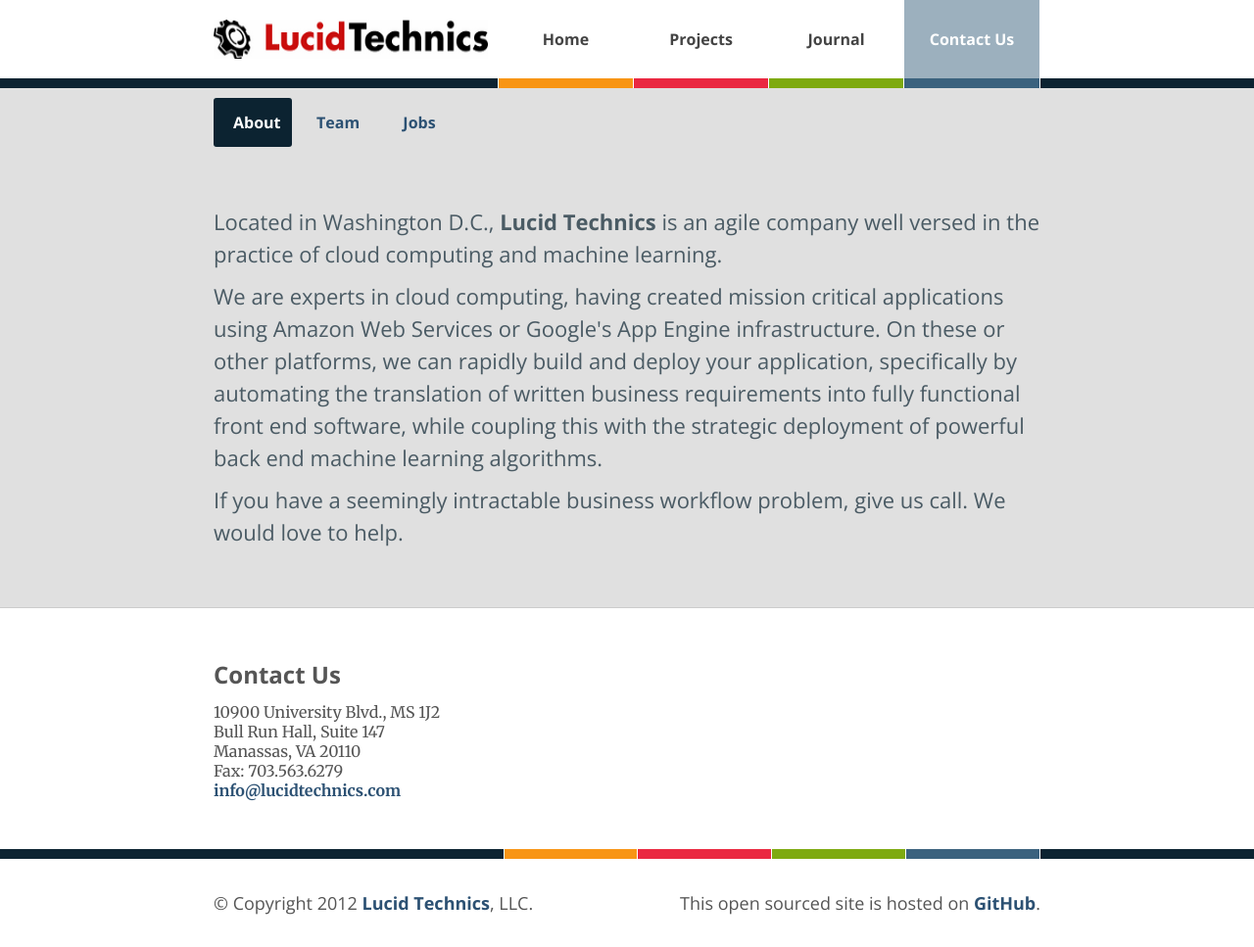
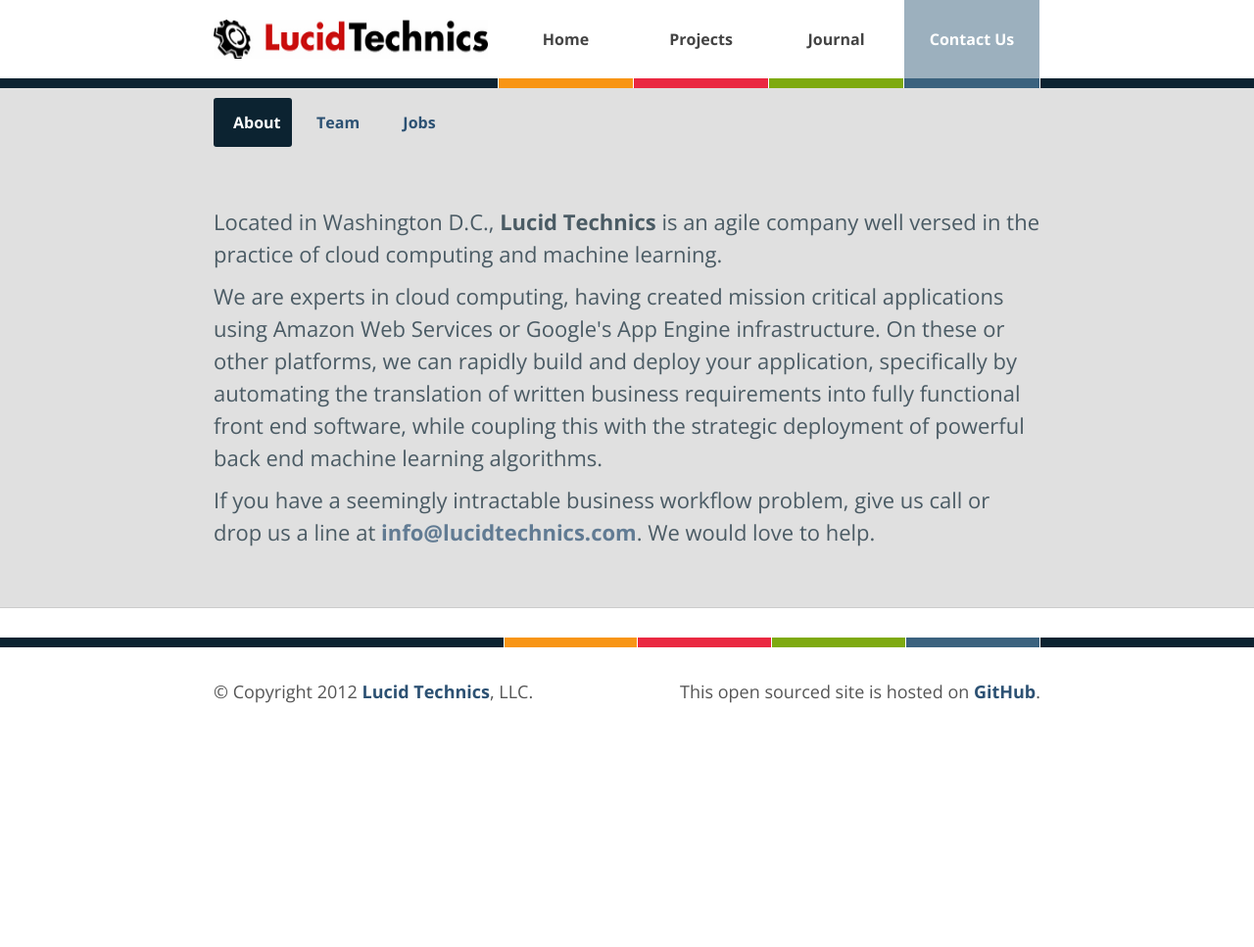
Before and after one commit to LucidTechnics/lucidtechnics.github.com, a Jekyll site: the page built from about.html, in a window 1280 px wide. Shown: the whole page at 98% size. Built offline with Jekyll 4.4.1, drawn with Linux system fonts in a browser that asks for light colours; nearby versions of some CDN libraries; after the commit the page ends 900 px from its top, so only the background shows below that.

Commit message:
Updated about.html

```diff
--- a/about.html
+++ b/about.html
@@ -15,20 +15,9 @@
         <p>
         We are experts in cloud computing, having created mission critical applications using Amazon Web Services or Google's App Engine infrastructure.  On these or other platforms, we can rapidly build and deploy your application, specifically by automating the translation of written business requirements into fully functional front end software, while coupling this with the strategic deployment of powerful back end machine learning algorithms.
         </p>
-        <p> If you have a seemingly intractable business workflow problem, give us call.  We would love to help.
+        <p> If you have a seemingly intractable business workflow problem, give us call or drop us a line at <a href="mailto:info@lucidtechnics.com">info@lucidtechnics.com</a>.  We would love to help.
         </p>
       </div>
     </div>
   </div>
-  <div class="content">
-    <h1>Contact Us</h1>
-
-    10900 University Blvd., MS 1J2<br/>
-    Bull Run Hall, Suite 147<br/>
-    Manassas, VA 20110<br/>
-    Fax: 703.563.6279<br/>
-    <a href="mailto:info@lucidtechnics.com">info@lucidtechnics.com</a>
-    <br/>
-    <br/>
-  </div>
-</div>
+<div>
```
